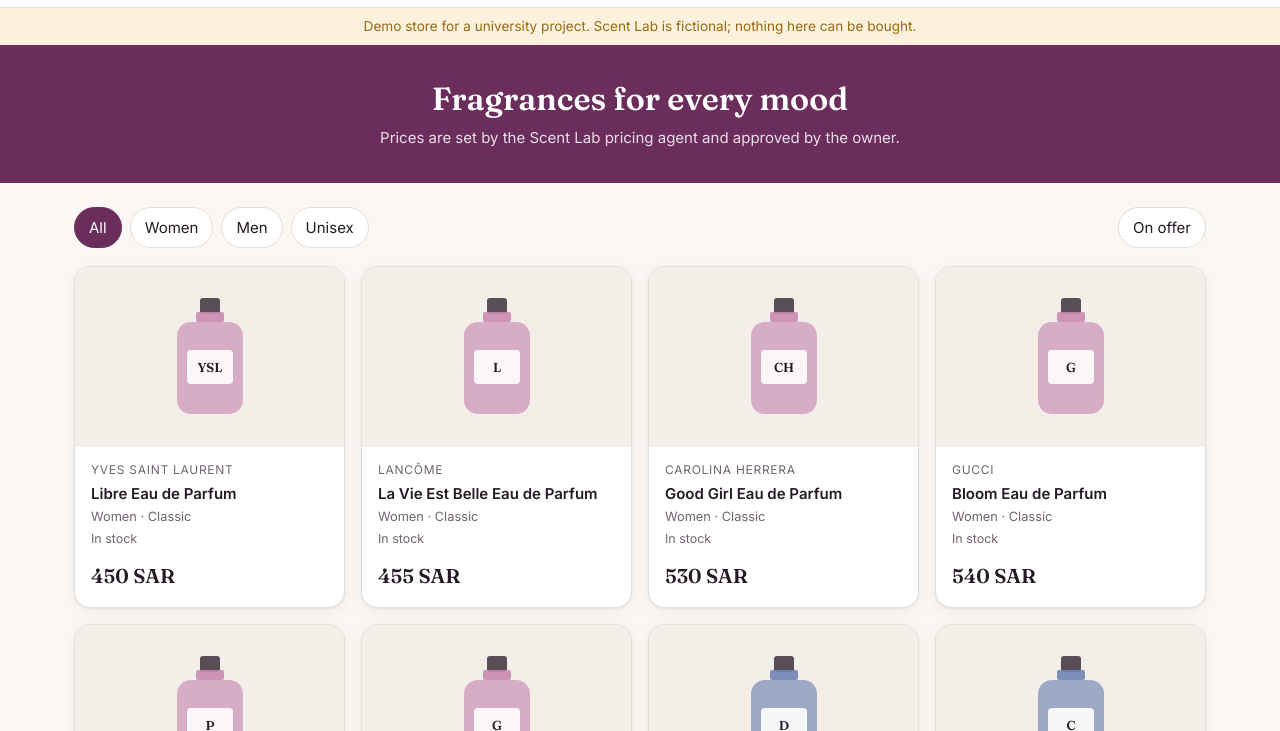
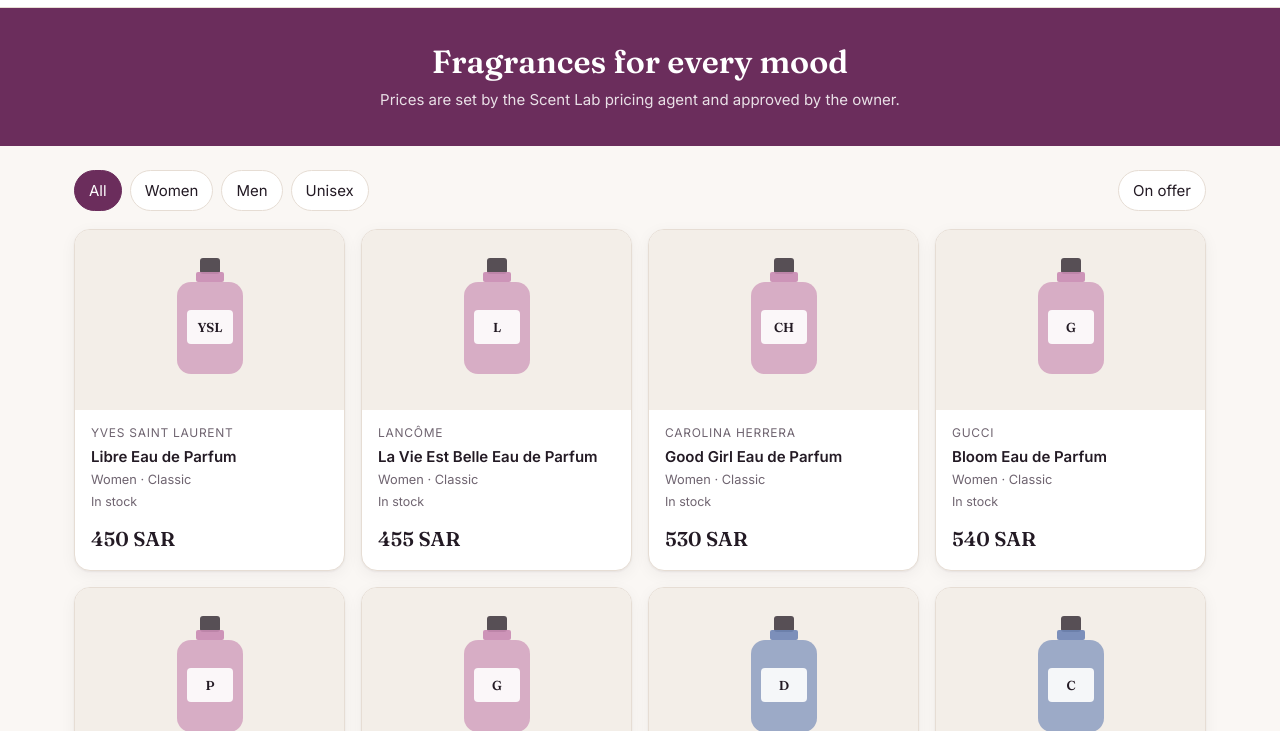
Before and after one commit to lakhbaj-cmd/scent-lab-pricing-agent, a plain HTML site: page store.html in a window 1280 px wide. Shown: the part 69-800 px from the top of the page. Drawn offline with Linux system fonts and the light colour scheme.

Commit message:
Add files via upload

```diff
--- a/store.html
+++ b/store.html
@@ -12,7 +12,7 @@
   .hero{background:var(--accent);color:var(--accent-ink);padding:34px 24px;text-align:center}
   .hero h2{font-size:2rem}
   .hero p{margin:.4rem 0 0;opacity:.85}
-  .demo{background:var(--warn-bg);color:var(--warn);text-align:center;font-size:.85rem;padding:8px 16px}
+  .pic img{max-width:100%;max-height:100%;object-fit:contain}
   .shopbar{display:flex;gap:8px;flex-wrap:wrap;align-items:center;margin-bottom:18px}
   .shopbar .sp{flex:1}
   .grid{display:grid;grid-template-columns:repeat(4,minmax(0,1fr));gap:16px}
@@ -44,7 +44,6 @@
     <a class="btn" href="index.html">← Back to the pricing agent</a>
   </div>
 </header>
-<div class="demo">Demo store for a university project. Scent Lab is fictional; nothing here can be bought.</div>
 <section class="hero">
   <h2>Fragrances for every mood</h2>
   <p id="updated">Prices are set by the Scent Lab pricing agent and approved by the owner.</p>
@@ -93,7 +92,7 @@
         : p.now !== p.was ? `<span class="badge new">New price</span>` : "";
       const stock = p.stock === 0 ? `<span class="stock out">Out of stock</span>`
         : p.stock <= 6 ? `<span class="stock low">Only ${p.stock} left</span>` : `<span class="stock muted">In stock</span>`;
-      return `<div class="item"><div class="pic">${badge}${bottle(p)}</div><div class="info">
+      return `<div class="item"><div class="pic">${badge}<img src="images/${p.id}.jpg" alt="${esc(p.name)}" data-id="${p.id}" data-step="0" onerror="window.__imgFail(this)"><span class="fallback" hidden>${bottle(p)}</span></div><div class="info">
         <div class="ibrand">${esc(p.brand)}</div><div class="iname">${esc(p.name)}</div>
         <div class="imeta">${p.gender} · ${p.tier === "Luxury" ? "Luxury" : "Classic"}</div>${stock}
         <div class="iprice">${p.now} SAR${p.now < p.was ? `<s>${p.was} SAR</s>` : ""}</div></div></div>`;
@@ -102,6 +101,12 @@
   document.querySelectorAll(".sc").forEach(b => b.addEventListener("click", () => {
     document.querySelectorAll(".sc").forEach(x => x.classList.toggle("active", x === b)); render(b.dataset.g);
   }));
+  // Photos: images/P01.jpg (or .png / .webp). If there is no photo, the drawn bottle is shown.
+  window.__imgFail = function (img) {
+    const exts = ["png", "webp"], step = +img.dataset.step;
+    if (step < exts.length) { img.dataset.step = step + 1; img.src = `images/${img.dataset.id}.${exts[step]}`; return; }
+    const fb = img.nextElementSibling; if (fb) fb.hidden = false; img.remove();
+  };
   render("All");
 })();
 </script>
```
